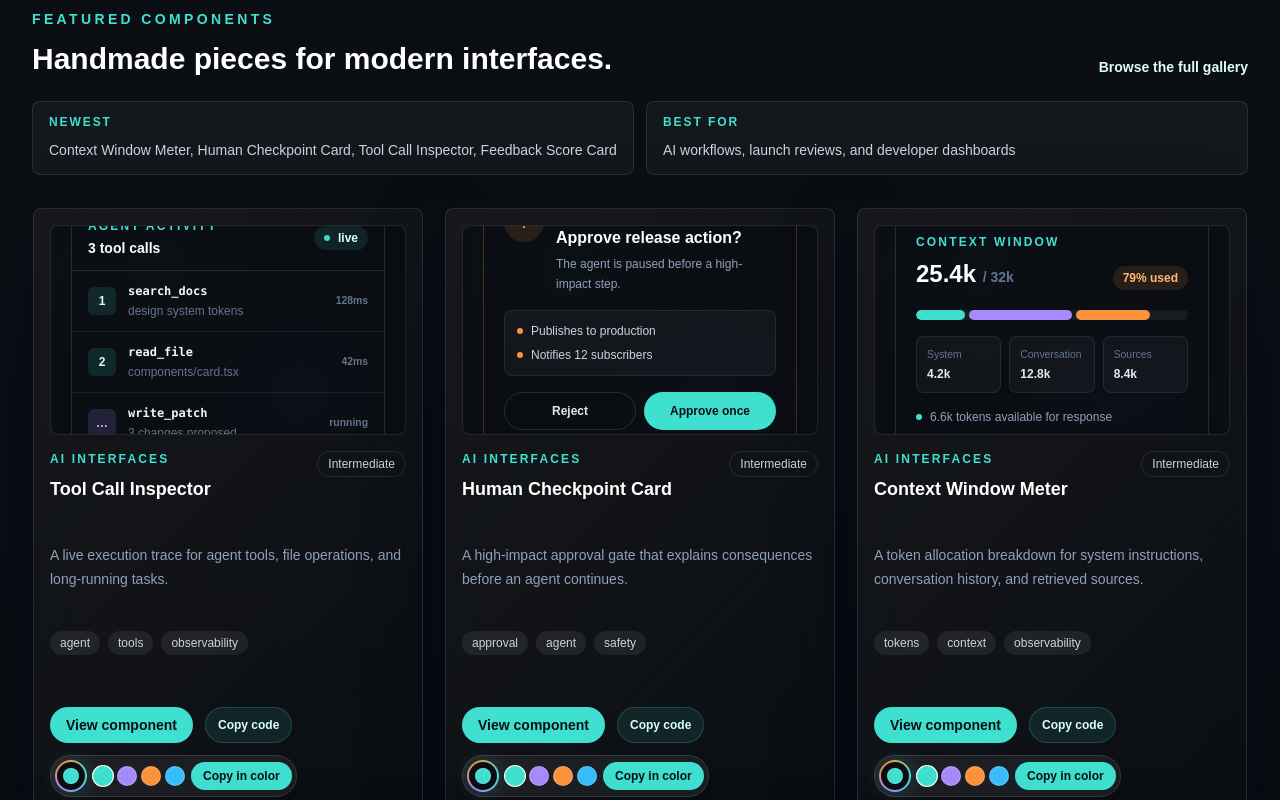
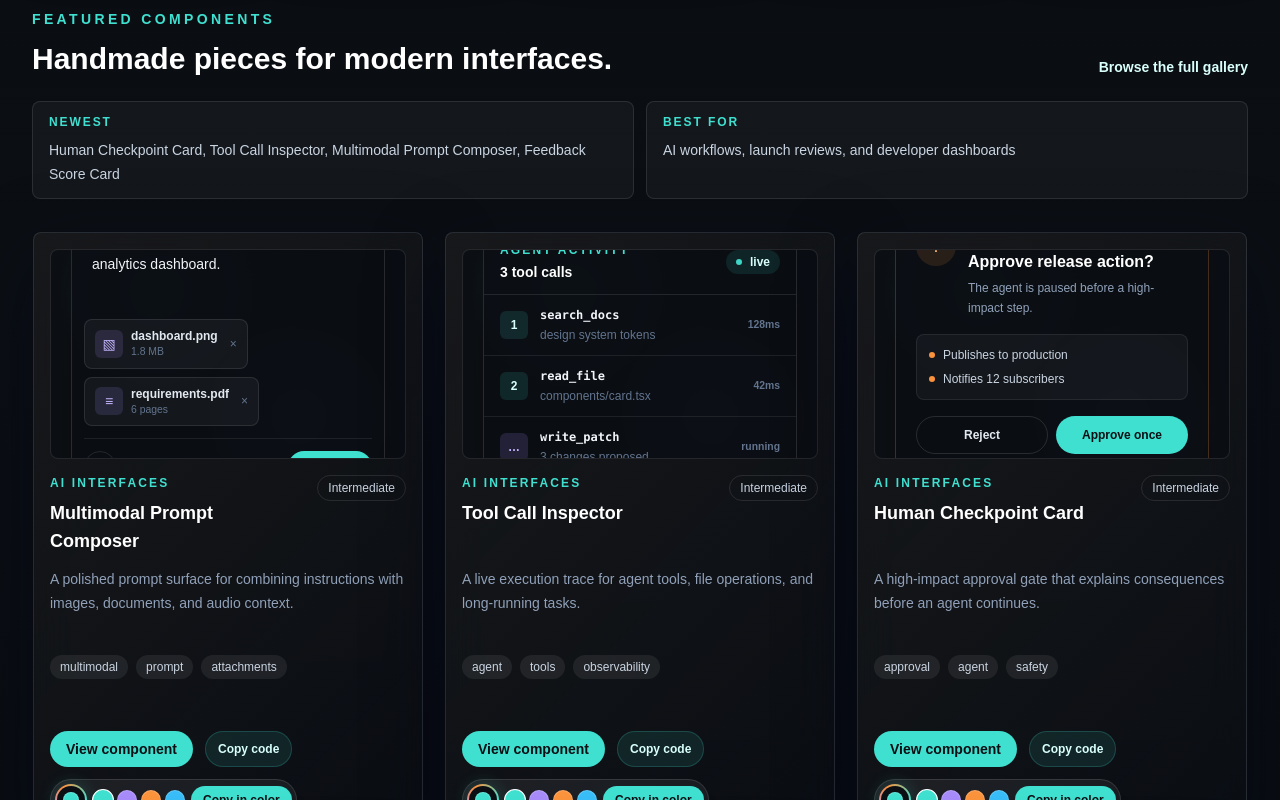
Before and after one commit to edujbarrios/edujbarrios-ui, a Next.js app: page / in a window 1280 px wide. Shown: the part 1300-2100 px from the top of the page. Built offline with nearby package versions, Linux system fonts and the light colour scheme.

Commit message:
add multimodal prompt composer (#2)
Co-authored-by: Eduardo J. Barrios <edujbarrios@users.noreply.github.com>

```diff
--- a/components/component-preview.tsx
+++ b/components/component-preview.tsx
@@ -31,6 +31,7 @@ import { InlineAlertBanner } from "@/components/ui/inline-alert-banner";
 import { IntegrationStatusGrid } from "@/components/ui/integration-status-grid";
 import { LatencyBudgetCard } from "@/components/ui/latency-budget-card";
 import { ModalShell } from "@/components/ui/modal-shell";
+import { MultimodalPromptComposer } from "@/components/ui/multimodal-prompt-composer";
 import { ModelSwitcher } from "@/components/ui/model-switcher";
 import { NeuralSearchInput } from "@/components/ui/neural-search-input";
 import { NeonGradientButton } from "@/components/ui/neon-gradient-button";
@@ -118,6 +119,7 @@ const previews: Record<ComponentSlug, ComponentType> = {
   "agent-status-ribbon": AgentStatusRibbon,
   "feedback-score-card": FeedbackScoreCard,
   "tool-call-inspector": ToolCallInspector,
+  "multimodal-prompt-composer": MultimodalPromptComposer,
   "human-checkpoint-card": HumanCheckpointCard,
   "context-window-meter": ContextWindowMeter,
   "agent-handoff-card": AgentHandoffCard,
--- /dev/null
+++ b/components/ui/multimodal-prompt-composer.tsx
@@ -0,0 +1,34 @@
+const attachments = [
+  { name: "dashboard.png", meta: "1.8 MB", icon: "▧" },
+  { name: "requirements.pdf", meta: "6 pages", icon: "≡" },
+];
+
+export function MultimodalPromptComposer() {
+  return (
+    <form className="w-full max-w-md rounded-xl border border-white/12 bg-[#0b0f14]/92 p-3 shadow-2xl">
+      <label htmlFor="multimodal-prompt" className="sr-only">Prompt with attachments</label>
+      <textarea
+        id="multimodal-prompt"
+        rows={3}
+        defaultValue="Turn these references into an accessible analytics dashboard."
+        className="w-full resize-none bg-transparent px-2 py-1 text-sm leading-6 text-slate-100 outline-none placeholder:text-slate-600"
+      />
+      <ul className="mt-2 flex flex-wrap gap-2" aria-label="Attached context">
+        {attachments.map((file) => (
+          <li key={file.name} className="flex items-center gap-2 rounded-lg border border-white/10 bg-white/[0.045] px-2.5 py-2">
+            <span className="grid h-7 w-7 place-items-center rounded-md bg-[#a78bfa]/14 text-sm text-[#c4b5fd]" aria-hidden="true">{file.icon}</span>
+            <span><span className="block text-xs font-semibold text-slate-200">{file.name}</span><span className="block text-[0.65rem] text-slate-500">{file.meta}</span></span>
+            <button type="button" className="ml-1 text-xs text-slate-500 transition hover:text-white" aria-label={`Remove ${file.name}`}>×</button>
+          </li>
+        ))}
+      </ul>
+      <div className="mt-3 flex items-center justify-between border-t border-white/8 pt-3">
+        <div className="flex items-center gap-2">
+          <button type="button" className="grid h-8 w-8 place-items-center rounded-full border border-white/10 text-slate-300 transition hover:border-[#40E0D0]/40 hover:text-white" aria-label="Attach file">+</button>
+          <span className="text-[0.65rem] text-slate-500">Images, PDFs, or audio</span>
+        </div>
+        <button type="submit" className="rounded-full bg-[#40E0D0] px-4 py-2 text-xs font-bold text-[#0b0f14] transition hover:bg-[#72eadf]">Generate</button>
+      </div>
+    </form>
+  );
+}
--- a/data/component-code.ts
+++ b/data/component-code.ts
@@ -1028,6 +1028,32 @@ export function ToolCallInspector() {
     </section>
   );
 }`,
+  "multimodal-prompt-composer": `const attachments = [
+  { name: "dashboard.png", meta: "1.8 MB", icon: "▧" },
+  { name: "requirements.pdf", meta: "6 pages", icon: "≡" },
+];
+
+export function MultimodalPromptComposer() {
+  return (
+    <form className="w-full max-w-md rounded-xl border border-white/12 bg-[#0b0f14]/92 p-3 shadow-2xl">
+      <label htmlFor="multimodal-prompt" className="sr-only">Prompt with attachments</label>
+      <textarea id="multimodal-prompt" rows={3} defaultValue="Turn these references into an accessible analytics dashboard." className="w-full resize-none bg-transparent px-2 py-1 text-sm leading-6 text-slate-100 outline-none" />
+      <ul className="mt-2 flex flex-wrap gap-2" aria-label="Attached context">
+        {attachments.map((file) => (
+          <li key={file.name} className="flex items-center gap-2 rounded-lg border border-white/10 bg-white/[0.045] px-2.5 py-2">
+            <span className="grid h-7 w-7 place-items-center rounded-md bg-[#a78bfa]/14 text-[#c4b5fd]" aria-hidden="true">{file.icon}</span>
+            <span><span className="block text-xs font-semibold text-slate-200">{file.name}</span><span className="block text-[0.65rem] text-slate-500">{file.meta}</span></span>
+            <button type="button" aria-label={"Remove " + file.name}>remove</button>
+          </li>
+        ))}
+      </ul>
+      <div className="mt-3 flex items-center justify-between border-t border-white/8 pt-3">
+        <button type="button" aria-label="Attach file" className="grid h-8 w-8 place-items-center rounded-full border border-white/10">+</button>
+        <button type="submit" className="rounded-full bg-[#40E0D0] px-4 py-2 text-xs font-bold text-[#0b0f14]">Generate</button>
+      </div>
+    </form>
+  );
+}`,
   "feedback-score-card": `const ratings = [
   { label: "Useful", value: "94%" },
   { label: "Clear", value: "89%" },
--- a/lib/components.ts
+++ b/lib/components.ts
@@ -694,6 +694,18 @@ export const components: ComponentItem[] = [
     featured: true,
   },
   {
+    slug: "multimodal-prompt-composer",
+    name: "Multimodal Prompt Composer",
+    description: "A polished prompt surface for combining instructions with images, documents, and audio context.",
+    category: "AI Interfaces",
+    tags: ["multimodal", "prompt", "attachments"],
+    difficulty: "Intermediate",
+    code: componentCode["multimodal-prompt-composer"],
+    usage: `<MultimodalPromptComposer />`,
+    accessibility: "The prompt has an accessible label, attachments form a named list, and every icon-only action has a specific label.",
+    featured: true,
+  },
+  {
     slug: "feedback-score-card",
     name: "Feedback Score Card",
     description: "A reviewer feedback summary for beta launches, QA passes, and design reviews.",
```
